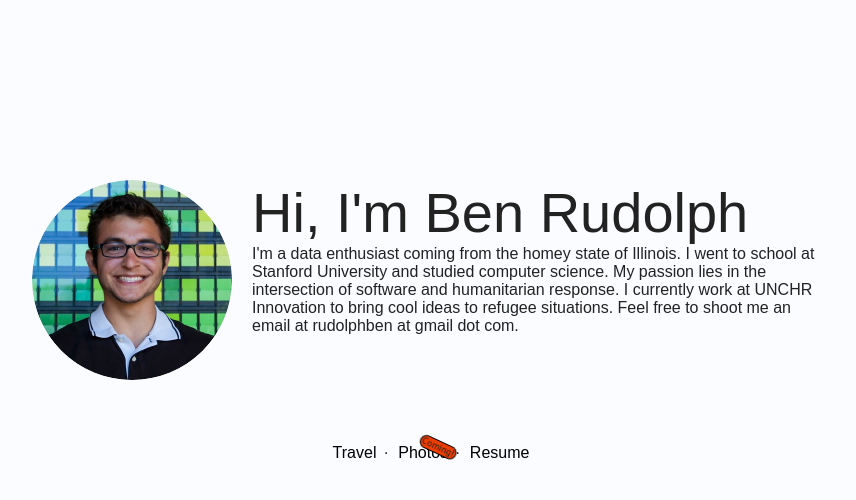
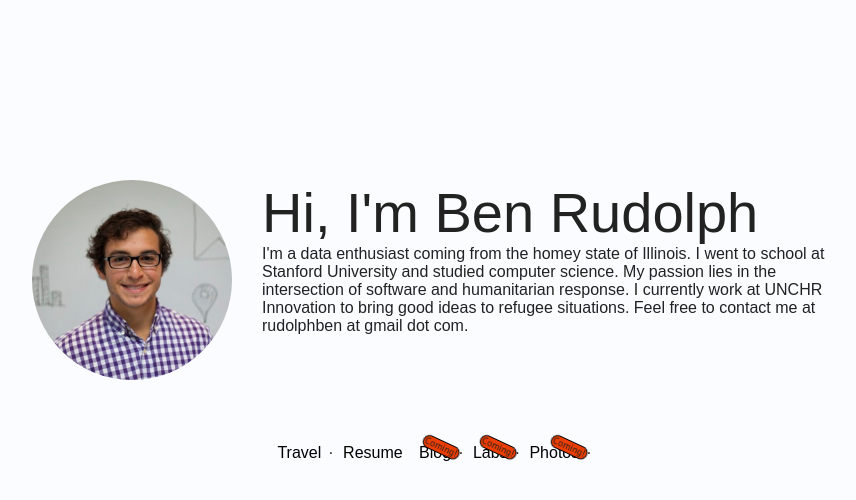
Before and after one commit to benrudolph/main, a Jekyll site: the page built from index.html, in a window 1280 px wide. Shown: the top 500 px of the page, without its empty margins (208-1064 px from the left). Built offline with Jekyll 4.4.1, drawn with Linux system fonts in a browser that asks for light colours; Markdown is read by kramdown in place of the engine named in the settings.

Commit message:
A few updates

```diff
--- a/css/style.css
+++ b/css/style.css
@@ -50,7 +50,7 @@ h1 {
 .about {
   float: left;
   width: 570px;
-  padding-left: 20px;
+  padding-left: 30px;
 }
 
 .links {
--- a/index.html
+++ b/index.html
@@ -12,13 +12,15 @@ layout: default
       <div class="about-content">I'm a data enthusiast coming from the homey state of Illinois. I went to
   school at Stanford University and studied computer science. My passion
   lies in the intersection of software and humanitarian response. I currently
-  work at UNCHR Innovation to bring cool ideas to refugee situations. Feel
-  free to shoot me an email at rudolphben at gmail dot com.</div>
+  work at UNCHR Innovation to bring good ideas to refugee situations. Feel
+  free to contact me at rudolphben at gmail dot com.</div>
     </div>
   </div>
   <div class="links">
     <a href="http://bengermin.wordpress.com/">Travel</a>&#183;
+    <a href="/resume.pdf">Resume</a>
+    <a href="#">Blog<i class="coming-soon"></i></a>&#183;
+    <a href="#">Labs<i class="coming-soon"></i></a>&#183;
     <a href="#">Photos<i class="coming-soon"></i></a>&#183;
-    <a href="/resume.pdf">Resume</a>
   </div>
 </div>
```
Also changed, not shown: img/ben.jpg, 3 other files.
